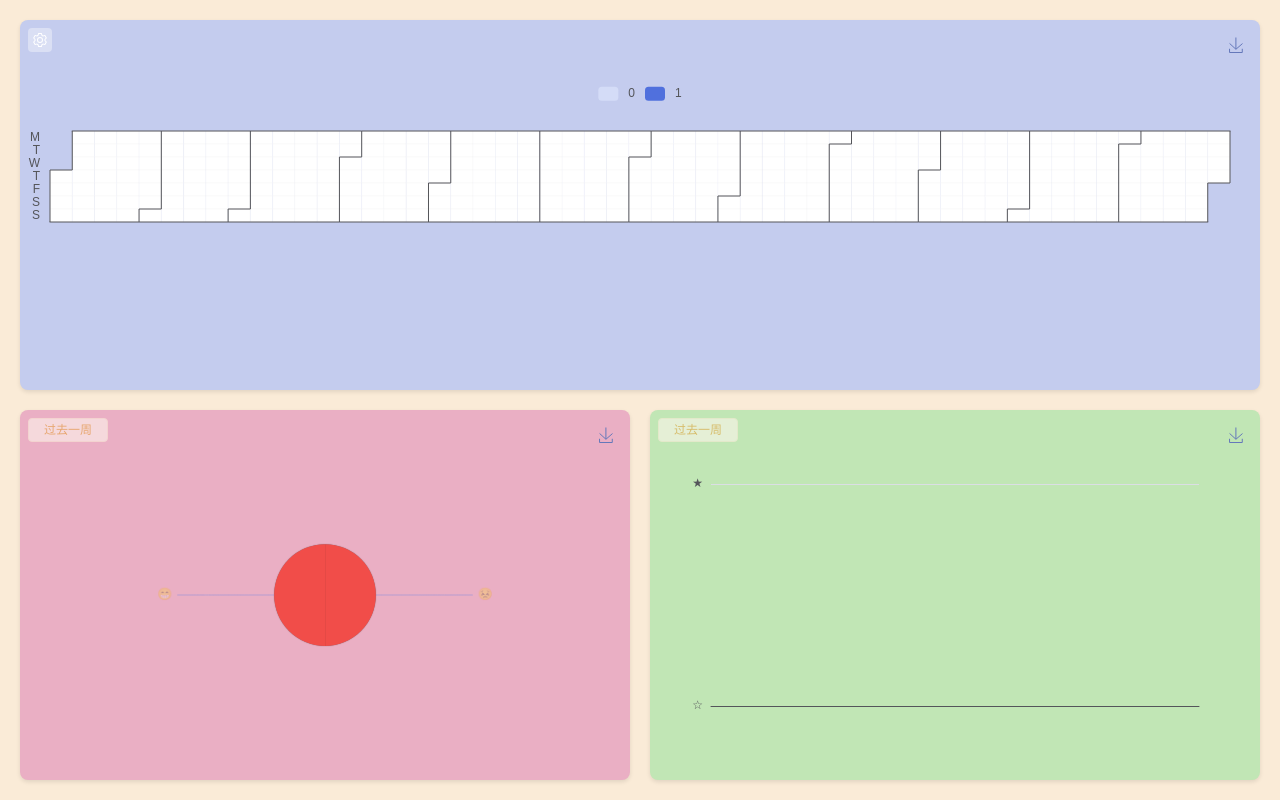
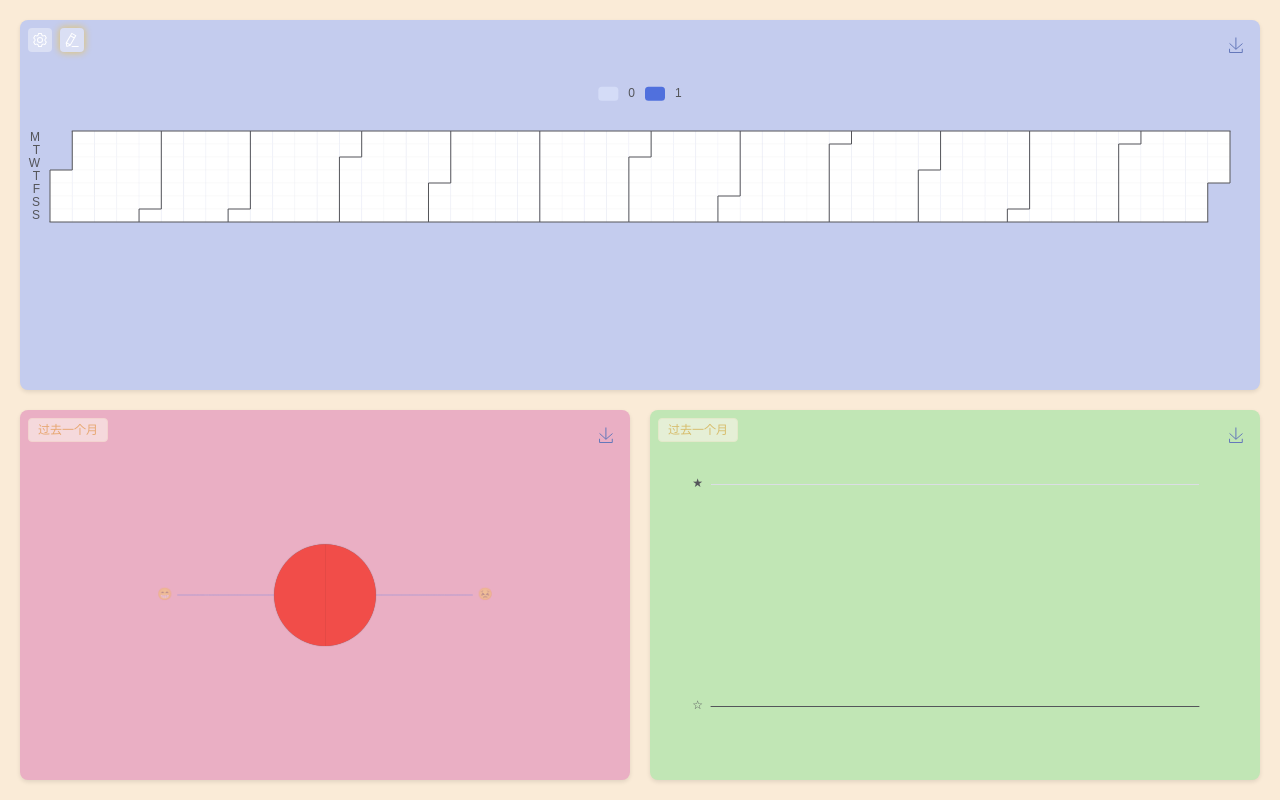
Before and after one commit to XiaoTouN/up-record, a Vue app: page /#/done in a window 1280 px wide. Built offline with nearby package versions, Linux system fonts and the light colour scheme.

Commit message:
fix: 添加录入今日数据功能

```diff
--- a/index.html
+++ b/index.html
@@ -5,7 +5,7 @@
     <link rel="icon" href="/favicon.ico">
     <meta name="viewport" content="width=device-width, initial-scale=1.0">
     <link rel="stylesheet" href="/src/style/main.css">
-    <title>Vite App</title>
+    <title>UpRecord</title>
   </head>
   <body>
     <div id="app"></div>
--- a/src/components/done/LineStatistics.vue
+++ b/src/components/done/LineStatistics.vue
@@ -8,7 +8,7 @@ import RangeSelect from '@/components/done/RangeSelect.vue'
 import { storeToRefs } from 'pinia'
 
 const { data } = storeToRefs(useDoneDataStore())
-const rangeValue = ref(7)
+const rangeValue = ref(30)
 const chartDom = useTemplateRef('chartDom')
 let chartInstance: ECharts | any = null
 const option: any = {
--- a/src/components/done/PieStatistics.vue
+++ b/src/components/done/PieStatistics.vue
@@ -8,7 +8,7 @@ import { storeToRefs } from 'pinia'
 
 const { data } = storeToRefs(useDoneDataStore())
 // 时间范围
-const rangeValue = ref(7)
+const rangeValue = ref(30)
 const chartDom = useTemplateRef('chartDom')
 let chartInstance: ECharts | any = null
 const option: any = {
--- a/src/components/done/ToolBar.vue
+++ b/src/components/done/ToolBar.vue
@@ -1,21 +1,33 @@
-<script setup>
-import { Setting } from '@element-plus/icons-vue'
+<script setup lang="ts">
+import { Setting, EditPen, Star, StarFilled } from '@element-plus/icons-vue'
 import { ref } from 'vue'
-import { testData } from '/public/assets/data/index.js'
+import { testData } from '/public/assets/data'
 import { useDoneDataStore } from '@/stores/done.ts'
+import { storeToRefs } from 'pinia'
 
 const settingVisible = ref(false)
-const { importData, clearStorage } = useDoneDataStore()
+const doneDataStore = useDoneDataStore()
+const { importData, clearStorage, addTodayData } = doneDataStore
+const { todayState } = storeToRefs(doneDataStore)
 
 const importTestData = () => {
   importData(
-    Object.entries(testData).map(([key, value]) => {
+    (Object.entries(testData) as Array<[string, number]>).map(([key, value]) => {
       return {
         time: key,
-        done: value,
+        done: Boolean(value),
       }
     }),
   )
+}
+
+const tempTodayState = ref<boolean | null>(todayState.value)
+console.log(tempTodayState.value)
+const selectState = (state: boolean) => {
+  if (tempTodayState.value === state) {
+    addTodayData(state)
+  }
+  tempTodayState.value = state
 }
 </script>
 
@@ -24,7 +36,7 @@ const importTestData = () => {
     <el-popover
       placement="bottom-start"
       trigger="click"
-      :hide-after="0"
+      :hide-after="50"
       :popper-style="{ opacity: 0.9 }"
       v-model:visible="settingVisible"
     >
@@ -44,6 +56,43 @@ const importTestData = () => {
         </div>
       </template>
     </el-popover>
+    <el-popover
+      placement="bottom-start"
+      trigger="click"
+      :hide-after="10"
+      :popper-style="{ opacity: 0.9 }"
+    >
+      <template #reference>
+        <div
+          class="tool-item"
+          :class="{
+            'need-report': todayState === null,
+          }"
+        >
+          <el-icon color="#fff">
+            <EditPen></EditPen>
+          </el-icon>
+        </div>
+      </template>
+      <template #default>
+        <div class="today-state">
+          <div
+            class="state-item state-false"
+            @click="selectState(false)"
+            :class="{ active: tempTodayState === false }"
+          >
+            <el-icon :size="28" color="green"><Star /></el-icon>
+          </div>
+          <div
+            class="state-item state-true"
+            @click="selectState(true)"
+            :class="{ active: tempTodayState === true }"
+          >
+            <el-icon :size="28" color="#ff7474"><StarFilled /></el-icon>
+          </div>
+        </div>
+      </template>
+    </el-popover>
   </div>
 </template>
 
@@ -51,6 +100,7 @@ const importTestData = () => {
 .tool-bar {
   position: absolute;
   display: flex;
+  gap: 8px;
   padding: 8px;
   .tool-item {
     padding: 4px;
@@ -63,6 +113,9 @@ const importTestData = () => {
     > * {
       transition: all 0.3s;
     }
+  }
+  .need-report {
+    box-shadow: 0 0 7px 1px rgb(255 191 0 / 49%);
   }
   .active {
     > * {
@@ -78,4 +131,26 @@ const importTestData = () => {
   gap: 4px;
   flex-wrap: wrap;
 }
+.today-state {
+  display: flex;
+  gap: 4px;
+  justify-content: space-around;
+  .state-item {
+    width: 40px;
+    height: 40px;
+    border-radius: 4px;
+    display: flex;
+    align-items: center;
+    justify-content: center;
+  }
+  .state-false {
+    background: #ebffc6;
+  }
+  .state-true {
+    background: #ffcccc;
+  }
+  .active {
+    box-shadow: 0 0 0 2px rgba(49, 129, 194, 0.52) inset;
+  }
+}
 </style>
--- a/src/stores/done.ts
+++ b/src/stores/done.ts
@@ -1,4 +1,4 @@
-import { ref, computed } from 'vue'
+import { ref, computed, isProxy } from 'vue'
 import { defineStore } from 'pinia'
 import type { DataItem } from '@/types/done/type.ts'
 import { DONE_DATE_FORMAT, DONE_LOCALSTORAGE_KEY } from '@/constant'
@@ -30,6 +30,7 @@ export const useDoneDataStore = defineStore('doneData', () => {
   const addTodayData = (value: boolean) => {
     const todayDate = dayjs(new Date()).format(DONE_DATE_FORMAT)
     const existingData = data.value.find((item) => item.time === todayDate)
+
     if (existingData) {
       existingData.done = value
     } else {
@@ -51,10 +52,21 @@ export const useDoneDataStore = defineStore('doneData', () => {
     data.value = []
   }
 
+  const todayState = computed(() => {
+    const todayData = data.value.find(
+      (item) => item.time === dayjs(new Date()).format(DONE_DATE_FORMAT),
+    )
+    if (todayData) {
+      return todayData.done
+    } else {
+      return null
+    }
+  })
   return {
     data,
     addTodayData,
     importData,
     clearStorage,
+    todayState,
   }
 })
```
